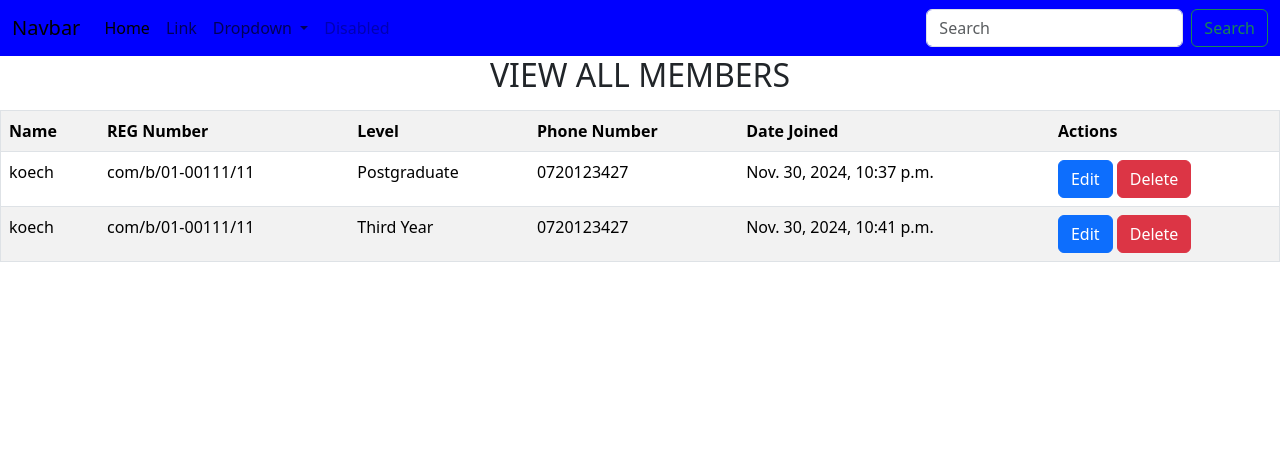
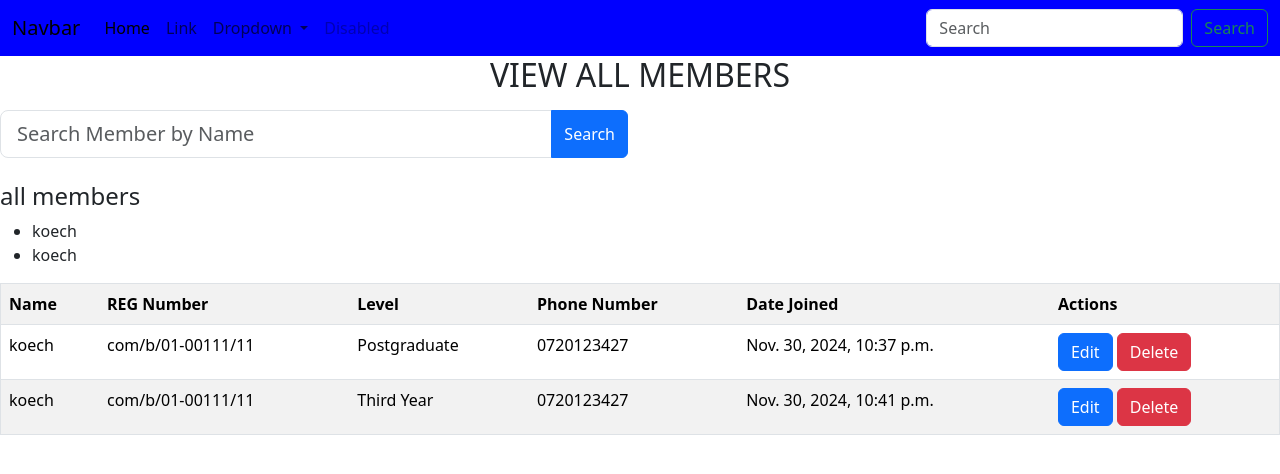
Before and after one commit to krutto89/library-app, a Django app: page /members/ in a window 1280 px wide. Shown: the top 474 px of the page. Run offline with Django 5.2, Linux system fonts and the light colour scheme; data comes from the database, SQL or seed files in the repository; some libraries are stand-ins or nearby versions.

Commit message:
serch functionality under members added

```diff
--- a/libApp/templates/members.html
+++ b/libApp/templates/members.html
@@ -18,6 +18,49 @@
             <h2 style="text-align: center;" >VIEW ALL MEMBERS</h2>
             <p></p>
           </div>
+
+
+          <div class="row">
+            <div class="col-md-6">
+                <form method="GET">
+                    {% csrf_token %}
+                    <div class="input-group">
+                        <input type="text" class="form-control form-control-lg" placeholder="Search Member by Name " name="query" value="{{ query }}">
+                        <button class="btn btn-primary" type="submit">Search</button>
+                    </div>
+                </form>
+            </div>
+        </div>
+
+        <div class="mt-4">
+            {% if results %}
+                <h4>Search Results:</h4>
+
+
+                {% if mems %}
+                <ul>
+                    {% for mem in results %}
+                        <li>{{ mem.names }} </li>
+                    {% endfor %}
+                </ul>
+                {% else %}
+                    <p>no matches found for "{{ query }}"</p>
+                {% endif %}
+
+
+            {% else %}
+            <h4>all members</h4>
+
+
+            <ul>
+                {% for mem in mems %}
+                    <li>{{ mem.names }}</li>
+                {% endfor %}
+            </ul>
+            {% endif %}
+
+        </div>
+
           <div>
             <table class="table table-striped" border="1" style="width: 100%;">
                 <tr>
--- a/libApp/views.py
+++ b/libApp/views.py
@@ -69,7 +69,6 @@ def books_view(request):
     context = {'bks': results, 'query': query}
     return render(request, 'books-page.html', context)
 
-
 def books_add(request):
     if request.method == 'POST':
         books = Book (
@@ -85,8 +84,12 @@ def books_add(request):
         return render(request, 'add-books.html')
 
 def members(request):
-    allMembers = Members.objects.all()
-    context = {'mems':allMembers}
+    query = request.GET.get('query', '')
+    if query:
+        results = Members.objects.filter(names__icontains=query)
+    else:
+        results = Members.objects.all()
+    context = {'mems':results, 'query': query,'is_search':bool(query)}
     return render (request, 'members.html', context)
 
 def members_add(request):
```
